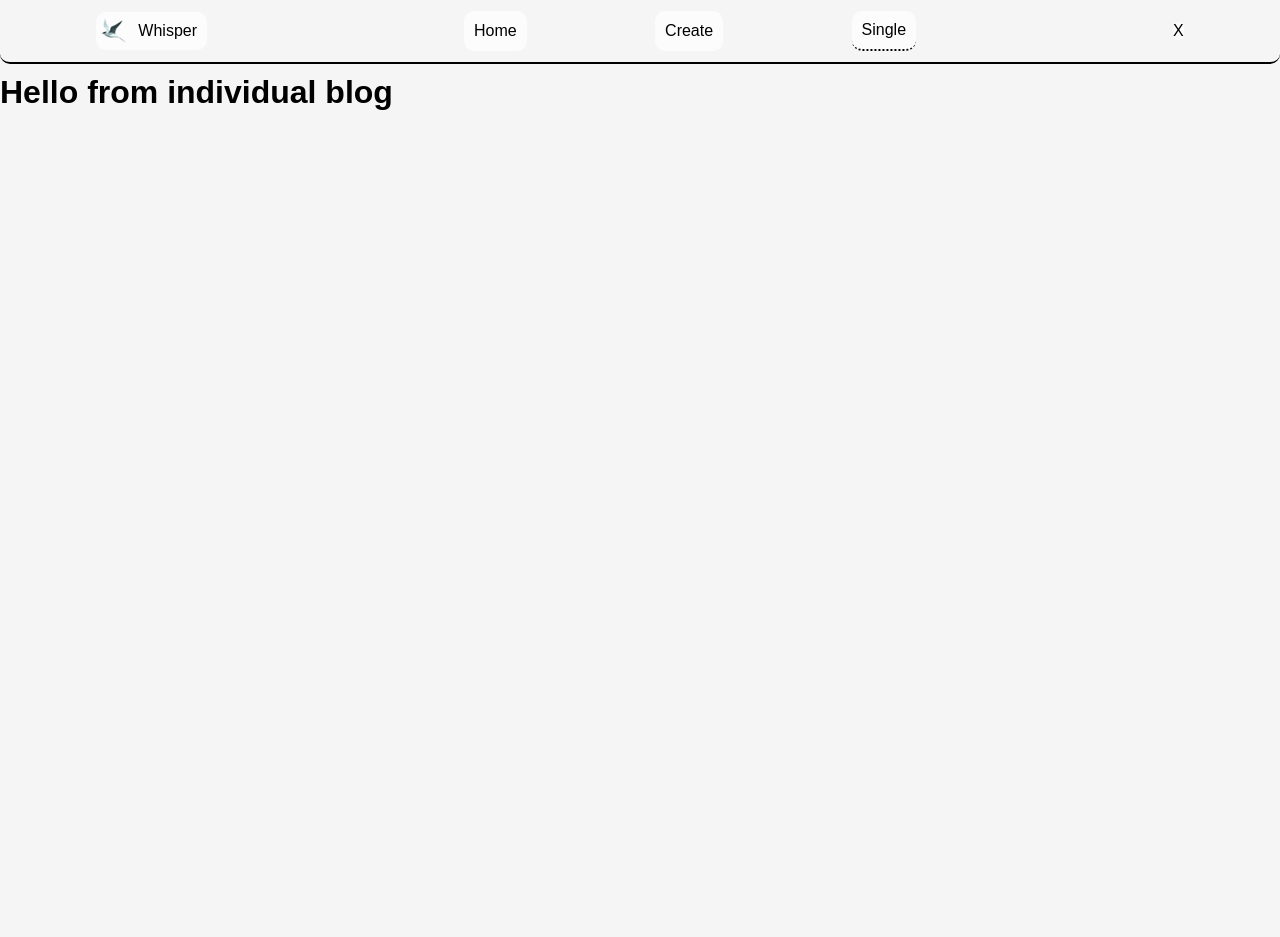
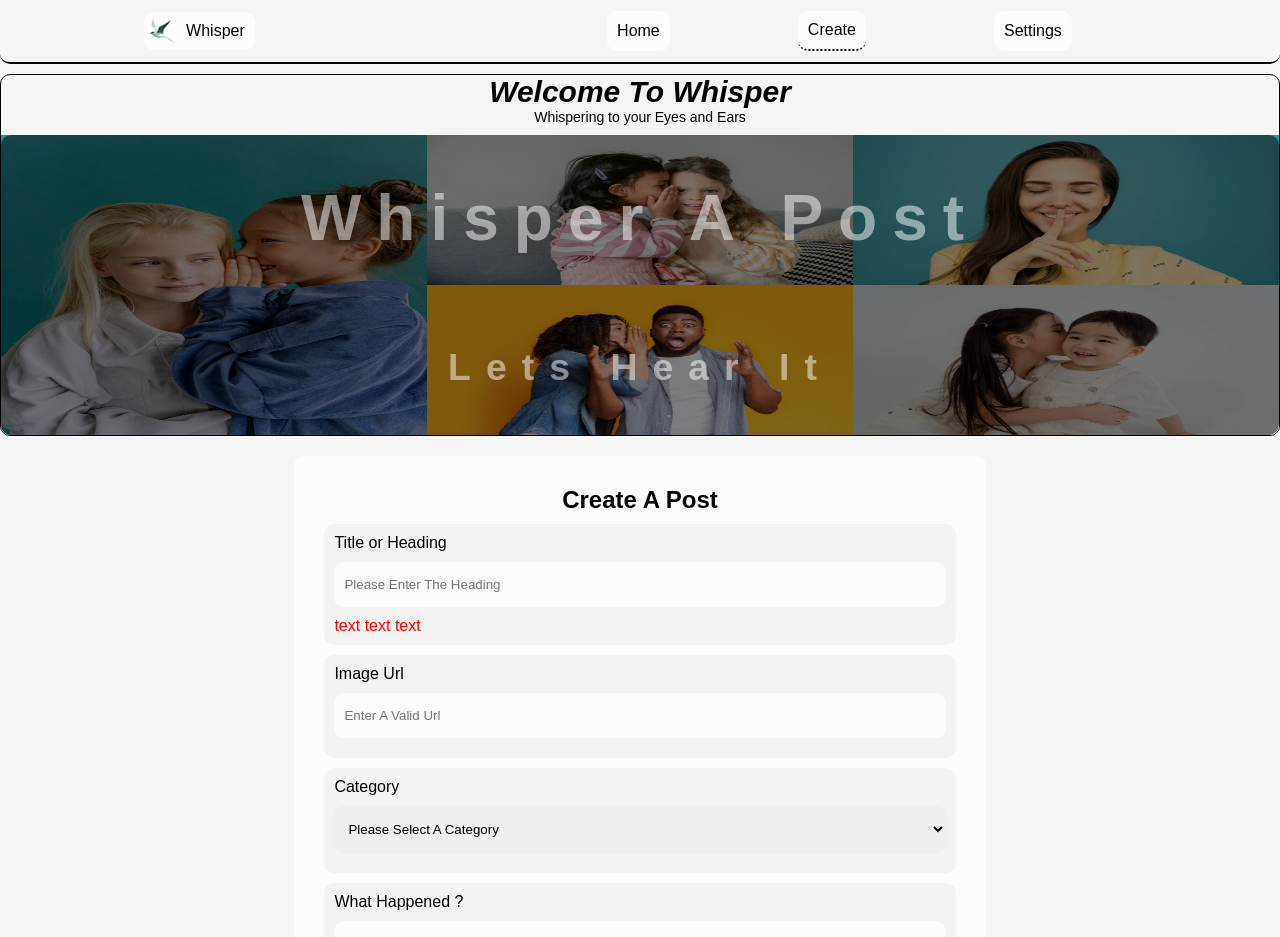
Before and after one commit to AlexChika/whisper, a Next.js app: page /create in a window 1280 px wide. Shown: the top 937 px of the page. Before the commit the page ends 800 px from the top, so only its background shows below. Built offline with nearby package versions, Linux system fonts and the light colour scheme.

Commit message:
built all uiux structure of all pages

```diff
--- a/components/AddPost.js
+++ b/components/AddPost.js
@@ -0,0 +1,139 @@
+// import { useEffect,useState, useReducer } from "react";
+import styled from "styled-components";
+import { Banner } from "../components/BlogHome";
+const AddPost = () => {
+  const error = () => {
+    return {
+      color: "red",
+      text: "text text text",
+    };
+  };
+  const changeHandler = (e) => {
+    console.log(e);
+    if (e?.target?.value !== "") {
+      return "tomato";
+    }
+    return "palegreen";
+  };
+  return (
+    <>
+      <Banner>
+        <h1>Whisper A Post</h1>
+        <h3>Lets Hear It</h3>
+      </Banner>
+      <Section>
+        <form className="bg">
+          <h2 className="mb-10">Create A Post</h2>
+          <div className="input-con mb-10 bg-p">
+            <label className="mb-10" htmlFor="title">
+              Title or Heading
+            </label>
+            <input
+              placeholder="Please Enter The Heading"
+              type="text"
+              id="title"
+              className="bg mb-10"
+              name="title"
+            />
+            <p style={{ color: `${error().color}` }}>{error().text}</p>
+          </div>
+          <div className="input-con mb-10 bg-p">
+            <label className="mb-10" htmlFor="url">
+              Image Url
+            </label>
+            <input
+              onChange={changeHandler}
+              placeholder="Enter A Valid Url"
+              type="text"
+              id="url"
+              className="bg mb-10"
+              name="url"
+            />
+            <p></p>
+          </div>
+          <div className="input-con mb-10 bg-p">
+            <label className="mb-10" htmlFor="category">
+              Category
+            </label>
+            <select className="mb-10" id="category">
+              <option selected disabled value="hey">
+                Please Select A Category
+              </option>
+              <option value="hello">Health</option>
+              <option value="hello">Tech</option>
+              <option value="hello">Celeb</option>
+              <option value="hello">Finance</option>
+              <option value="hello">Relationship</option>
+            </select>
+            <p></p>
+          </div>
+          <div className="input-con mb-10 bg-p">
+            <label className="mb-10" htmlFor="story">
+              What Happened ?
+            </label>
+
+            <textarea
+              placeholder="Please Whisper The Latest In Here"
+              type="text"
+              name="story"
+              id="story"
+              className="bg mb-10"
+              cols="30"
+              rows="10"
+            ></textarea>
+            <p></p>
+          </div>
+          <div className="input-con">
+            <input type="submit" value="Submit For A Review" />
+          </div>
+        </form>
+      </Section>
+    </>
+  );
+};
+
+export default AddPost;
+const Section = styled.section`
+  margin: 0 auto;
+  form {
+    margin: 0 auto;
+    padding: 30px;
+    min-height: 80vh;
+    width: 97%;
+    h2 {
+      text-align: center;
+    }
+    .input-con {
+      padding: 10px;
+      display: flex;
+      flex-direction: column;
+      input,
+      select,
+      textarea {
+        padding: 15px 10px;
+        border: none;
+        outline: none;
+      }
+      textarea {
+        max-width: 100%;
+        min-width: 100%;
+      }
+      input[type="submit"] {
+      }
+      option {
+        margin-bottom: 20px;
+      }
+    }
+  }
+  @media screen and (min-width: 768px) {
+    form {
+      width: 65%;
+    }
+  }
+  @media screen and (min-width: 1000px) {
+    width: 90vw;
+    form {
+      width: 60%;
+    }
+  }
+`;
--- a/components/BlogHome.js
+++ b/components/BlogHome.js
@@ -25,31 +25,9 @@ const Blog = ({}) => {
   }, []);
   return (
     <>
-      <Hero className="mb-20 border">
-        <div className="hero-hdng-con">
-          <h1 className="hero-txt">
-            Welcome To <span>Whisper</span>{" "}
-          </h1>
-        </div>
-        <p className="hero-txt-des mb-10">Whispering to your Eyes and Ears</p>
-        <div className="hero-cards">
-          <figure className="">
-            <img src="/whisper1.jpeg" alt="" />
-          </figure>
-          <figure className="">
-            <img src="/whisper2.jpeg" alt="" />
-          </figure>
-          <figure className="">
-            <img src="/whisper3.jpeg" alt="" />
-          </figure>
-          <figure className="">
-            <img src="/whisper4.jpg" alt="" />
-          </figure>
-          <figure className="">
-            <img src="/whisper5.jpeg" alt="" />
-          </figure>
-        </div>
-      </Hero>
+      <Banner>
+        <h1>Your No1 Blog</h1>
+      </Banner>
       <h3
         className="mb-20 "
         style={{ textAlign: "center", fontStyle: "italic" }}
@@ -63,7 +41,7 @@ const Blog = ({}) => {
             return (
               <div key={index} className="sug-card-con bg">
                 <figure className="">
-                  <img src="/whisper1.jpeg" alt="" />
+                  <img src="/whisperanim.png" alt="" />
                 </figure>
                 <div className="sug-desc-con">
                   <p className="sug-title">
@@ -81,17 +59,47 @@ const Blog = ({}) => {
           })}
         </div>
       </Suggested>
-      <Main>
+      <main>
         {array.map((index) => {
           return <SingleBlog id={index} key={index} />;
         })}
-      </Main>
+      </main>
     </>
   );
 };
-// className = "";
+export default Blog;
 
-export default Blog;
+export const Banner = ({ children }) => {
+  return (
+    <Hero className="mb-20 border">
+      <div className="hero-hdng-con">
+        <h1 className="hero-txt">
+          Welcome To <span>Whisper</span>{" "}
+        </h1>
+      </div>
+      <p className="hero-txt-des mb-10">Whispering to your Eyes and Ears</p>
+      <div className="hero-cards">
+        <figure className="">
+          <img src="/whisper1.jpeg" alt="" />
+        </figure>
+        <figure className="">
+          <img src="/whisper2.jpeg" alt="" />
+        </figure>
+        <figure className="">
+          <img src="/whisper3.jpeg" alt="" />
+        </figure>
+        <figure className="">
+          <img src="/whisper4.jpg" alt="" />
+        </figure>
+        <figure className="">
+          <img src="/whisper5.jpeg" alt="" />
+        </figure>
+        <div className="hero-overlay">{children}</div>
+      </div>
+    </Hero>
+  );
+};
+
 const Hero = styled.div`
   overflow: hidden;
   .hero-txt,
@@ -103,7 +111,11 @@ const Hero = styled.div`
   .hero-txt-des {
     text-align: center;
   }
+  .hero-txt-des {
+    font-size: 14px;
+  }
   .hero-cards {
+    position: relative;
     display: grid;
     grid-template-columns: repeat(3, 1fr);
     grid-template-rows: repeat(2, 150px);
@@ -133,9 +145,26 @@ const Hero = styled.div`
       height: 100%;
     }
   }
+  .hero-overlay {
+    background: rgba(0, 0, 0, 0.5);
+    position: absolute;
+    width: 100%;
+    height: 100%;
+    left: 0;
+    top: 0;
+    display: grid;
+    place-items: center;
+    letter-spacing: 15px;
+    font-size: 2rem;
+    color: rgba(255, 255, 255, 0.5);
+  }
   @media screen and (max-width: 768px) {
     .hero-cards {
       grid-template-rows: repeat(2, 120px);
+    }
+    .hero-overlay {
+      letter-spacing: 10px;
+      font-size: 1.5rem;
     }
   }
   @media screen and (max-width: 500px) {
@@ -147,6 +176,10 @@ const Hero = styled.div`
     }
     .hero-cards {
       grid-template-rows: repeat(2, 100px);
+    }
+    .hero-overlay {
+      letter-spacing: 5px;
+      font-size: 1rem;
     }
   }
   @media screen and (max-width: 320px) {
@@ -161,6 +194,7 @@ const Hero = styled.div`
 /* ...... */
 const Suggested = styled.div`
   position: relative;
+  padding: 5px;
   .suggested {
     height: 54vh;
     width: 100%;
@@ -210,7 +244,6 @@ const Suggested = styled.div`
     font-size: 13px;
     display: flex;
     justify-content: space-around;
-    color: skyblue;
+    color: tomato;
   }
 `;
-const Main = styled.main``;
--- a/components/Header.js
+++ b/components/Header.js
@@ -30,27 +30,27 @@ const Header = ({ bg }) => {
               </Link>
             </Li>
             <Li create={bg}>
-              <Link className="a" href="/create-new-blog">
+              <Link className="a" href="/create">
                 Create
               </Link>
             </Li>
-            <Li single={bg}>
-              <Link className="a" href="/individual-blog">
-                Single
+            <Li settings={bg}>
+              <Link className="a" href="/settings">
+                Settings
               </Link>
             </Li>
           </ul>
-          <span>X</span>
+          {/* <span>X</span> */}
         </div>
       </nav>
       <div></div>
     </>
   );
 };
-// style={{ background: "transparent" }}
 export default Header;
 const Li = styled.li`
   border-bottom: ${(props) => (props.create === "create" ? "2px dotted" : "")};
   border-bottom: ${(props) => (props.home === "home" ? "2px dotted" : "")};
-  border-bottom: ${(props) => (props.single === "single" ? "2px dotted" : "")};
+  border-bottom: ${(props) =>
+    props.settings === "settings" ? "2px dotted" : ""};
 `;
--- a/components/SingleBlog.js
+++ b/components/SingleBlog.js
@@ -1,4 +1,3 @@
-import React from "react";
 import Link from "next/link";
 import styled from "styled-components";
 
--- a/pages/[blog]/index.js
+++ b/pages/[blog]/index.js
@@ -1,11 +1,12 @@
 import Header from "../../components/Header";
+import Detail from "../../components/Detail";
+
 const Index = () => {
   return (
     <>
-      <Header bg={"single"} />
-      <h1>Hello from individual blog</h1>
+      <Header />
+      <Detail />
     </>
   );
 };
-
 export default Index;
--- a/pages/_app.js
+++ b/pages/_app.js
@@ -1,3 +1,4 @@
+import Footer from "../components/Footer";
 import { ThemeProvider } from "styled-components";
 import { GlobalStyles, lightTheme, darkTheme } from "../style/theme.config";
 function MyApp({ Component, pageProps }) {
@@ -7,6 +8,7 @@ function MyApp({ Component, pageProps }) {
       <ThemeProvider theme={theme ? lightTheme : darkTheme}>
         <GlobalStyles />
         <Component {...pageProps} />
+        <Footer />
       </ThemeProvider>
     </>
   );
--- a/pages/create-new-blog.js
+++ b/pages/create.js
@@ -1,10 +1,11 @@
 import Header from "../components/Header";
+import AddPost from "../components/AddPost";
 
 const Create = () => {
   return (
     <>
       <Header bg={"create"} />
-      <h1>Hello from create new</h1>
+      <AddPost />
     </>
   );
 };
--- a/pages/index.js
+++ b/pages/index.js
@@ -1,12 +1,10 @@
 import BlogHome from "../components/BlogHome";
 import Header from "../components/Header";
-import Footer from "../components/Footer";
 export default function Home() {
   return (
     <>
       <Header bg={"home"} />
       <BlogHome />
-      <Footer />
     </>
   );
 }
```
Also changed, not shown: components/Detail.js (+9 -0 lines), pages/settings.js (added, +13 -0 lines), 2 other files (tests, documents, lock files or other folders).
